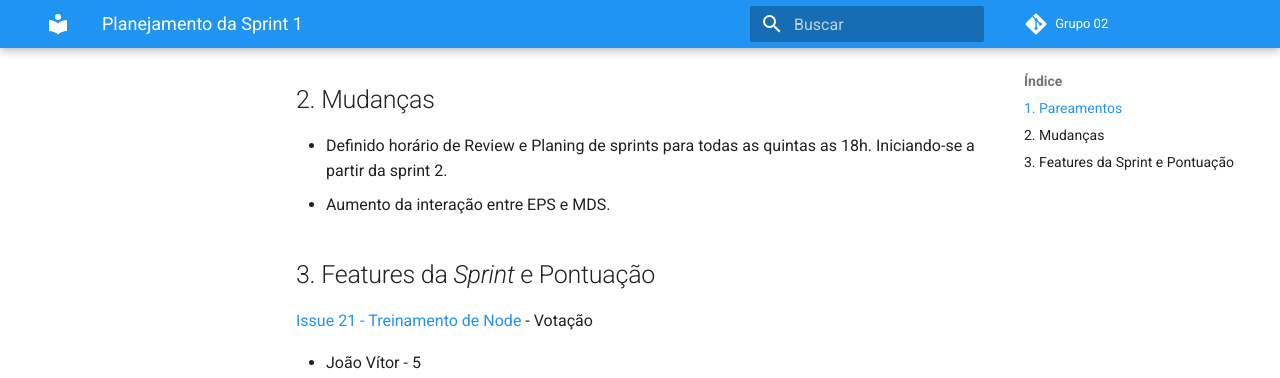
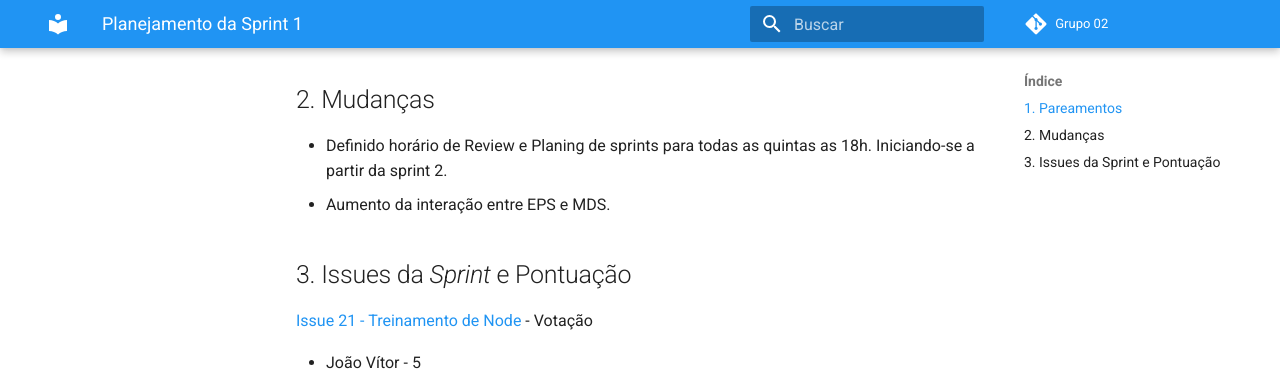
Before and after one commit to fga-eps-mds/2020.1-GaiaDex-wiki, an MkDocs documentation site: the page built from docs/sprints/sprint1/planning.md, in a window 1280 px wide and 900 px high, scrolled down 721 px. Shown: the top 378 px of the window. Built offline with MkDocs 1.6.1 and Material for MkDocs 9.7.7, drawn with Linux system fonts in a browser that asks for light colours; comment, search, counter and statistics services are not loaded; old or Windows-style settings are respelled for this version of MkDocs.

Commit message:
Updates sprint1 #3 title and removes unused lines
Co-authored-by: João Vítor Morandi <joao.lemos4000@gmail.com>

```diff
--- a/docs/sprints/sprint1/planning.md
+++ b/docs/sprints/sprint1/planning.md
@@ -30,7 +30,7 @@
 * Definido horário de Review e Planing de sprints para todas as quintas as 18h. Iniciando-se a partir da sprint 2.
 * Aumento da interação entre EPS e MDS.
 
-## 3. Features da _Sprint_ e Pontuação
+## 3. Issues da _Sprint_ e Pontuação
 
 [Issue 21 - Treinamento de Node](https://github.com/fga-eps-mds/2020.1-Grupo2-wiki/issues/21) - Votação
 
@@ -75,9 +75,6 @@ Resultado Final - 3
 * Marcos Gabriel - X
 
 Resultado Final - 8
-
-
-
 
 [Issue 20 - Iniciar Protótipo](https://github.com/fga-eps-mds/2020.1-Grupo2-wiki/issues/20) - Votação
 
@@ -124,7 +121,6 @@ Resultado Final - 1
 
 Resultado Final - 1
 
-
 [Issue 24 - Architecture Document](https://github.com/fga-eps-mds/2020.1-Grupo2-wiki/issues/24) - Votação
 
 * João Vítor - 3
@@ -170,7 +166,6 @@ Resultado Final - 2
 
 Resultado Final - 5
 
-
 [Issue 17 - Project Opening Term](https://github.com/fga-eps-mds/2020.1-Grupo2-wiki/issues/17) - Votação
 
 * João Vítor - 5
```
